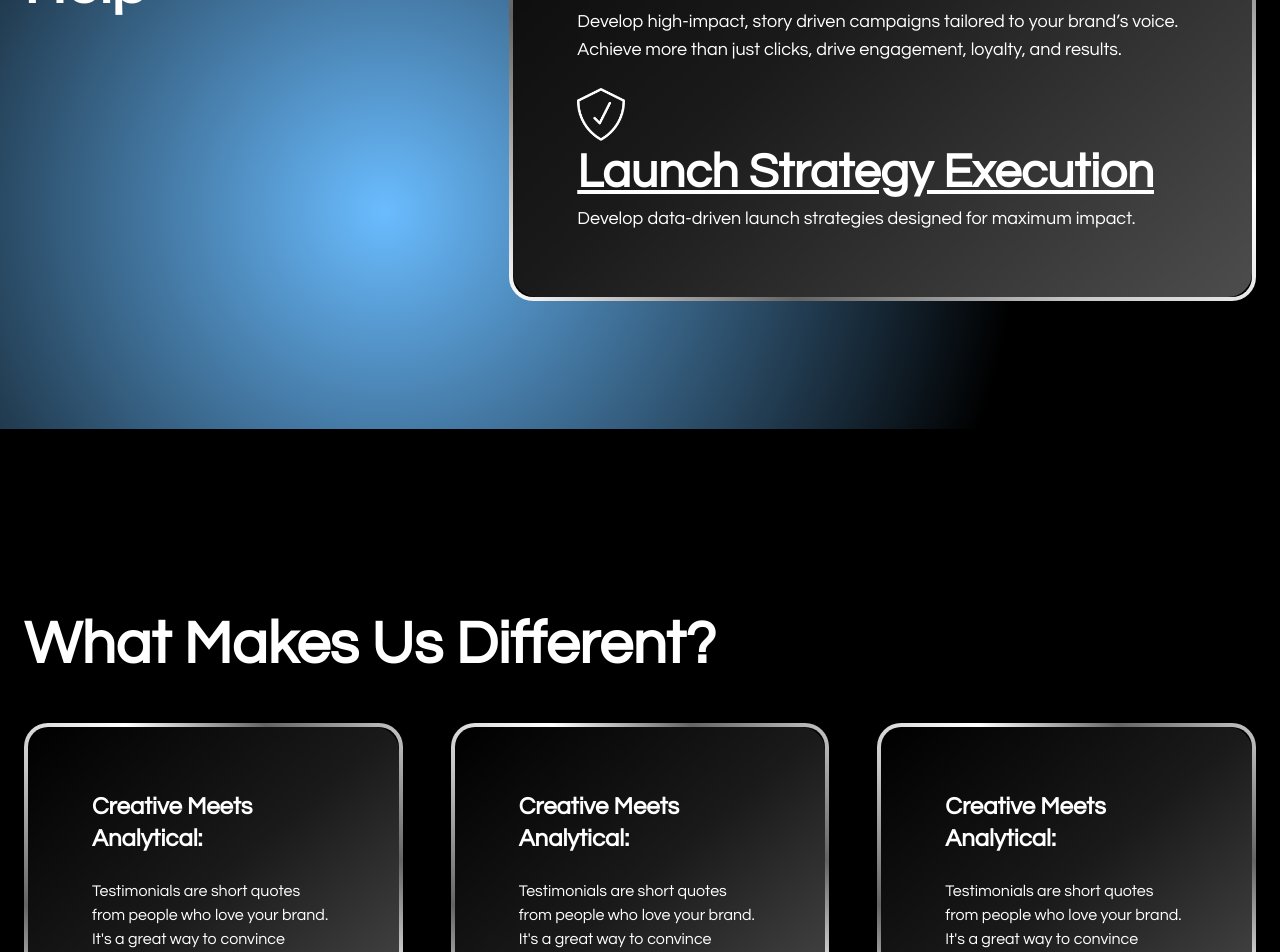
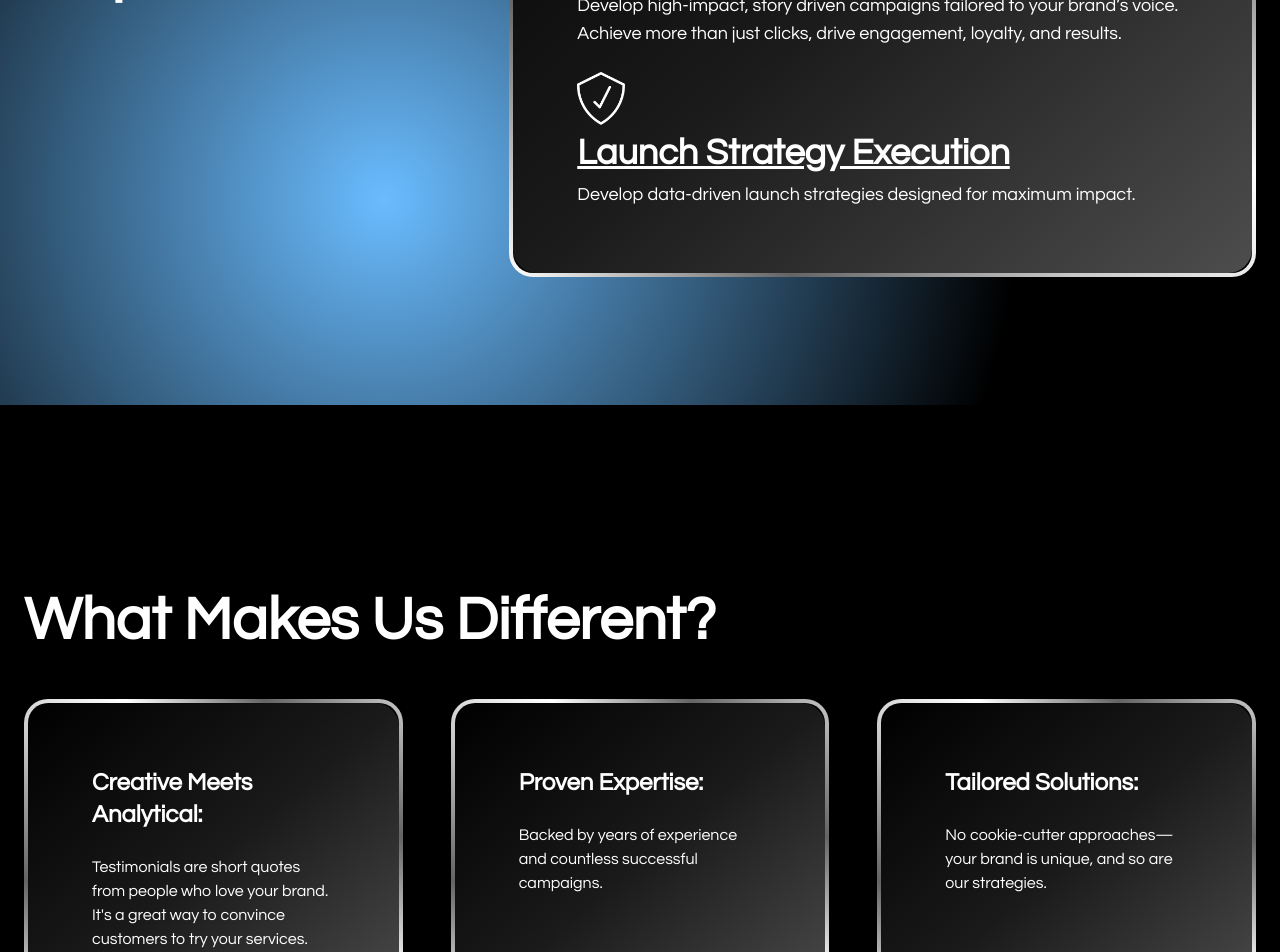
Before and after one commit to jsc604/Acccelerate-Marketing, a Nuxt app: page / in a window 1280 px wide. Shown: the part 2120-3072 px from the top of the page. Built offline with nearby package versions, Linux system fonts and the light colour scheme.

Commit message:
fix: :bug: minor fixes

```diff
--- a/components/Contact.vue
+++ b/components/Contact.vue
@@ -7,23 +7,19 @@
       <div class="contact__cta">
         <h1>Let's Accelerate Your Growth</h1>
         <a
-          href="mailto:your-email@example.com?subject=Book%20a%20Call&body=I'm%20interested%20in%20booking%20a%20call%20to%20accelerate%20my%20growth."
+          href="mailto:hello@acceleratemarketing.io?subject=Book%20a%20Call&body=I'm%20interested%20in%20booking%20a%20call%20to%20accelerate%20my%20growth."
         >
           BOOK A CALL
         </a>
       </div>
-      <border-box class="lg:w-1/3 text-xl">
+      <border-box class="text-xl">
         <div class="self-start">
           <h2 class="text-3xl">Phone</h2>
-          <p>(123) 456 789</p>
+          <p>(778)-837-8779</p>
         </div>
         <div class="self-start">
           <h2 class="text-3xl">Email</h2>
-          <p>@accelerateMarketing</p>
-        </div>
-        <div class="self-start">
-          <h2 class="text-3xl">Social</h2>
-          <p>social-link.com</p>
+          <p>hello@acceleratemarketing.io</p>
         </div>
       </border-box>
     </div>
--- a/components/HowWeWork.vue
+++ b/components/HowWeWork.vue
@@ -61,7 +61,7 @@
   }
 
   img {
-    @apply w-full max-w-xl lg:w-2/5 rounded-3xl;
+    @apply w-full max-w-xl lg:w-1/2 rounded-3xl;
   }
 }
 </style>
--- a/components/Services.vue
+++ b/components/Services.vue
@@ -82,7 +82,7 @@
       @apply block w-12;
     }
     h2 {
-      @apply text-xl font-semibold underline xs:text-2xl sm:text-4xl lg:text-5xl;
+      @apply text-xl font-semibold underline xs:text-2xl sm:text-3xl lg:text-4xl;
     }
     p {
       @apply text-lg;
--- a/components/WhatsMakesUsDifferent.vue
+++ b/components/WhatsMakesUsDifferent.vue
@@ -10,17 +10,14 @@
         </p>
       </border-box>
       <border-box class="max-w-xl">
-        <h2>Creative Meets Analytical:</h2>
-        <p>
-          Testimonials are short quotes from people who love your brand. It's a
-          great way to convince customers to try your services.
-        </p>
+        <h2>Proven Expertise:</h2>
+        <p>Backed by years of experience and countless successful campaigns.</p>
       </border-box>
       <border-box class="max-w-xl">
-        <h2>Creative Meets Analytical:</h2>
+        <h2>Tailored Solutions:</h2>
         <p>
-          Testimonials are short quotes from people who love your brand. It's a
-          great way to convince customers to try your services.
+          No cookie-cutter approaches—your brand is unique, and so are our
+          strategies.
         </p>
       </border-box>
     </div>
```
Also changed, not shown: public/images/laptop.webp.
